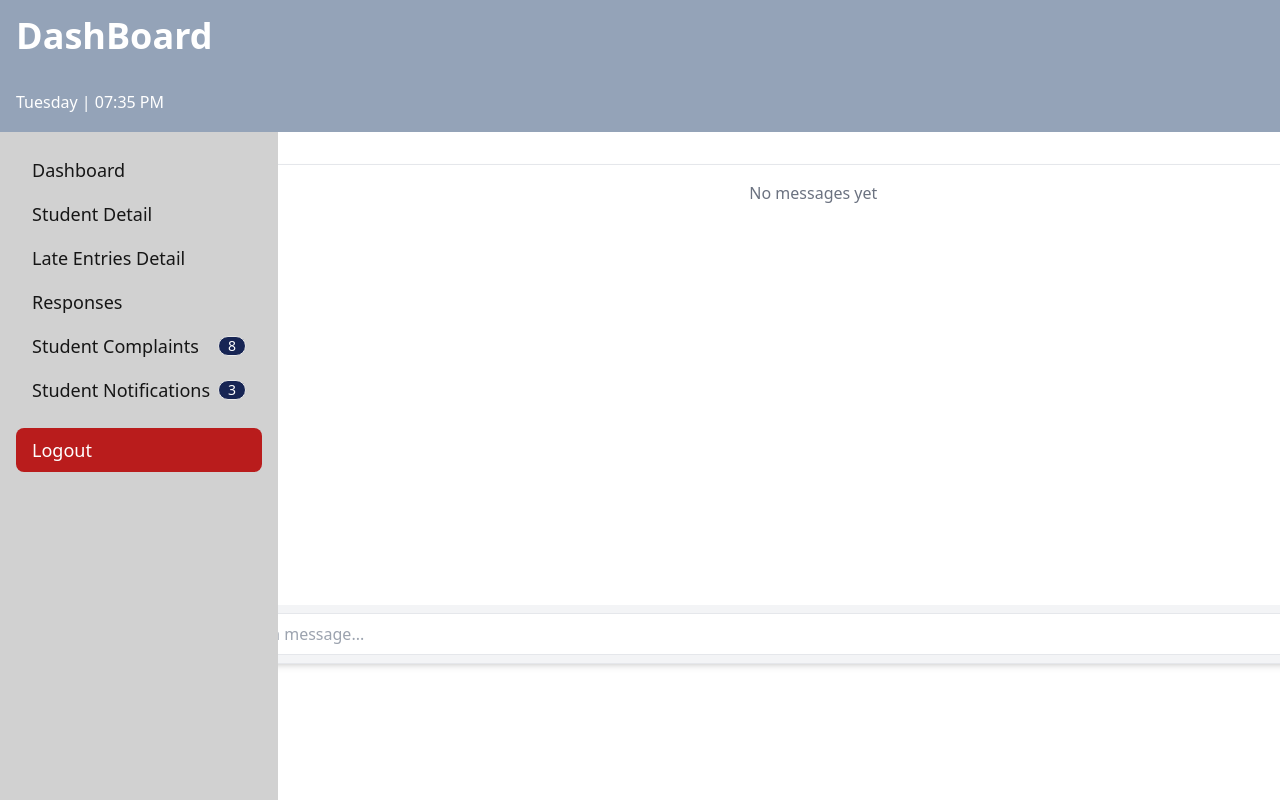
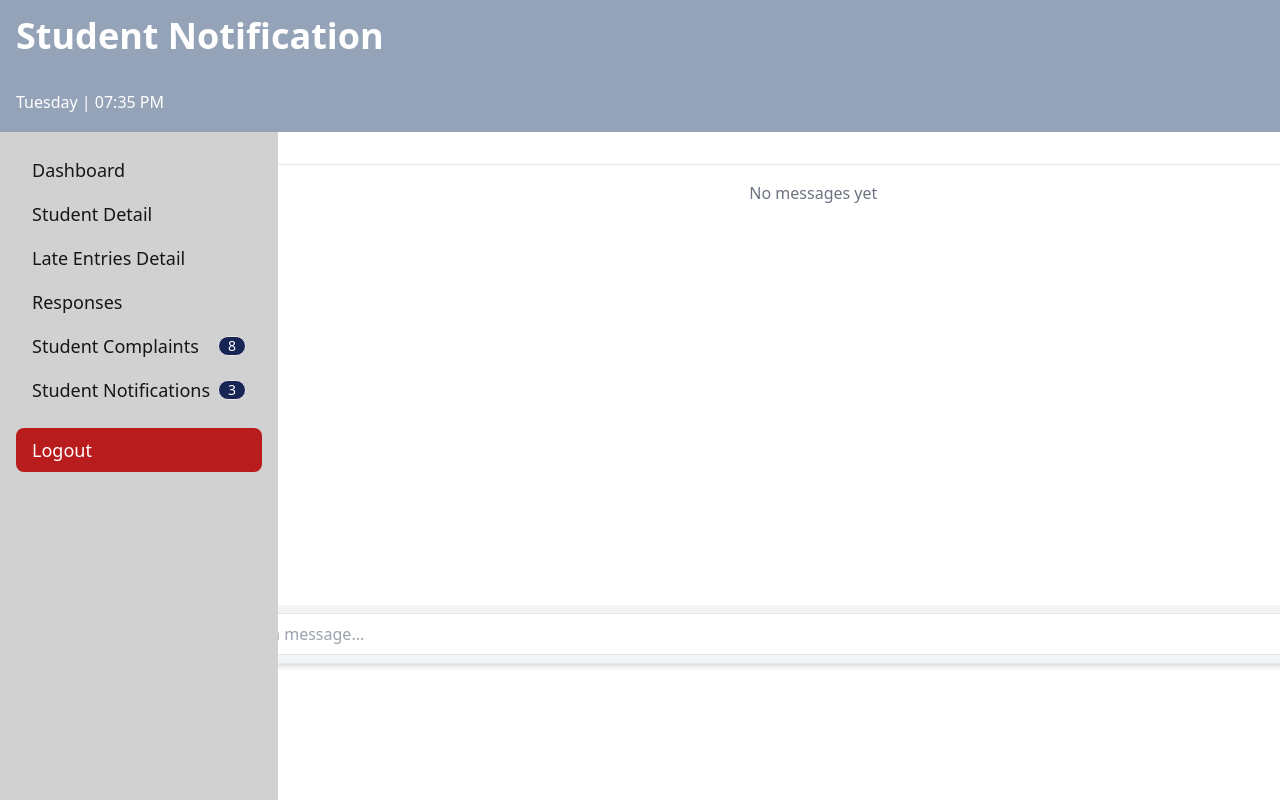
Before and after one commit to Shuaibullattil/lateCheck, a Next.js app in the folder sampleone/: page /notifications in a window 1280 px wide. Built offline with nearby package versions, Linux system fonts and the light colour scheme.

Commit message:
linked student notification to sidebar

```diff
--- a/sampleone/src/app/chat/page.tsx
+++ b/sampleone/src/app/chat/page.tsx
@@ -59,7 +59,7 @@ export default function Chat() {
             {/* Main Content (Scrollable) */}
             <main className="flex-1 overflow-y-auto pt-16 pb-16 px-4">
                 <div className="flex justify-center items-center">
-                    <h1 className="text-gray-400 font-black text-3xl py-4">Complaints</h1>
+                    <h1 className="text-gray-400 font-black text-3xl py-4">Messages</h1>
                 </div>
 
                 {/* Display Messages */}
--- a/sampleone/src/app/components/sidebar.tsx
+++ b/sampleone/src/app/components/sidebar.tsx
@@ -15,7 +15,7 @@ const SideBar = () => {
                             <li><a>Late Entries Detail</a></li>
                             <li><a>Responses</a></li>
                             <li><a>Student Complaints<div className="badge bg-blue-950 text-white">8</div></a></li>
-                            <li><a>Student Notifications<div className="badge bg-blue-950 text-white">3</div></a></li>
+                            <li><a href='/notifications'>Student Notifications<div className="badge bg-blue-950 text-white">3</div></a></li>
                             <li><a className='bg-red-700 text-white mt-4'>Logout</a></li>
                         </ul>
                     </div>
--- a/sampleone/src/app/notifications/page.tsx
+++ b/sampleone/src/app/notifications/page.tsx
@@ -29,7 +29,7 @@ export default function Dashboard() {
             {/* Top Bar */}
             <div className='grid grid-cols-12 bg-slate-400 p-4'>
                 <div className='prose items-center col-span-12'>
-                    <h1 className='text-white'>DashBoard</h1>
+                    <h1 className='text-white'>Student Notification</h1>
                     <h5 className='text-white'>{weekDay} | {formattedTime}</h5>
                 </div>
             </div>
```
